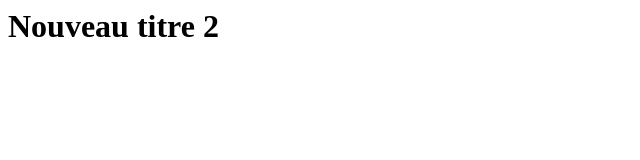
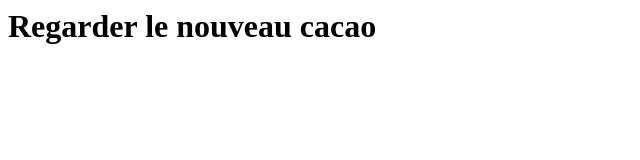
Before and after one commit to xonatis-academy/piment, a plain HTML site: page index.html in a window 1280 px wide. Shown: the whole page, without its empty margins (0-640 px from the left). Drawn offline with Linux system fonts and the light colour scheme.

Commit message:
Changing title

```diff
--- a/index.html
+++ b/index.html
@@ -1 +1 @@
-<h1>Nouveau titre 2</h1>
+<h1>Regarder le nouveau cacao</h1>
```
